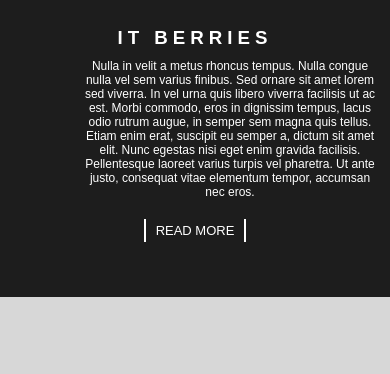
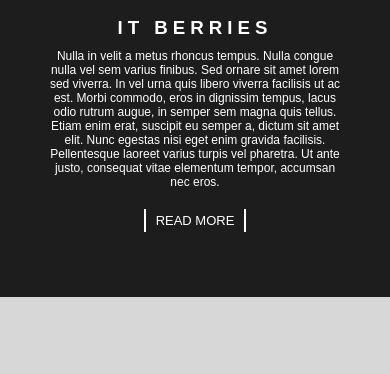
Before and after one commit to suxrob401/portfolio2, a plain HTML site: page index.html in a window 390 px wide. Shown: the part 433-807 px from the top of the page. Drawn offline with Linux system fonts and the light colour scheme.

Commit message:
style.css

```diff
--- a/style.css
+++ b/style.css
@@ -140,7 +140,6 @@ header {
 }
 
 .read-text {
-    padding: 10px 80px;
     font-family: sans-serif;
 }
 
@@ -498,6 +497,7 @@ header {
 }
 
 .input-group input {
+    outline: none;
     width: 400px;
     height: 40px;
     padding-left: 15px;
@@ -513,6 +513,7 @@ header {
 }
 
 .contact-from textarea {
+    outline: none;
     width: 400px;
     height: 130px;
     border: 4px solid black;
@@ -670,7 +671,6 @@ header {
 
 
     .read-text {
-        padding: 10px 80px;
         font-family: sans-serif;
         text-align: center;
     }
@@ -694,8 +694,7 @@ header {
         font-weight: 300;
         font-size: 12px;
         width: 300px;
-        text-align: center;
-        align-content: center;
+        margin: 0 auto;
     }
 
 
```
